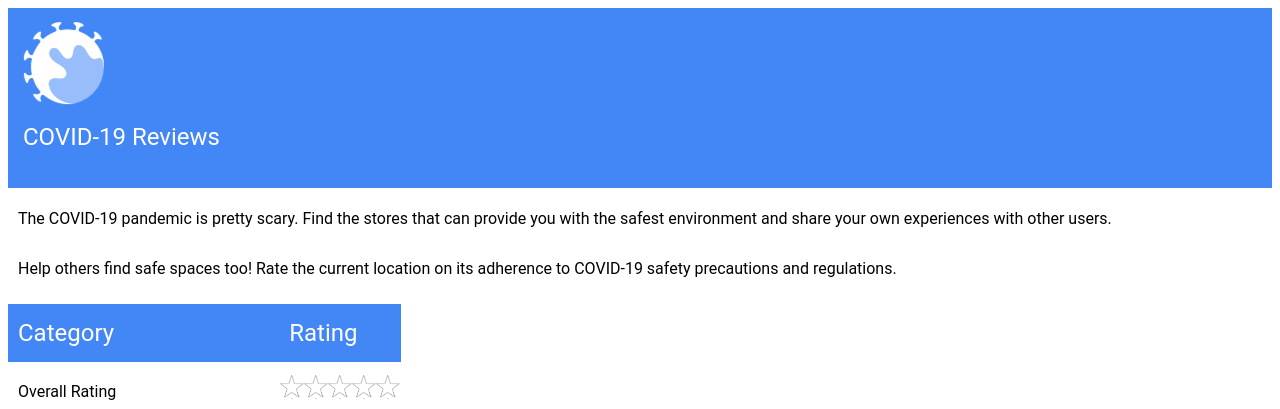
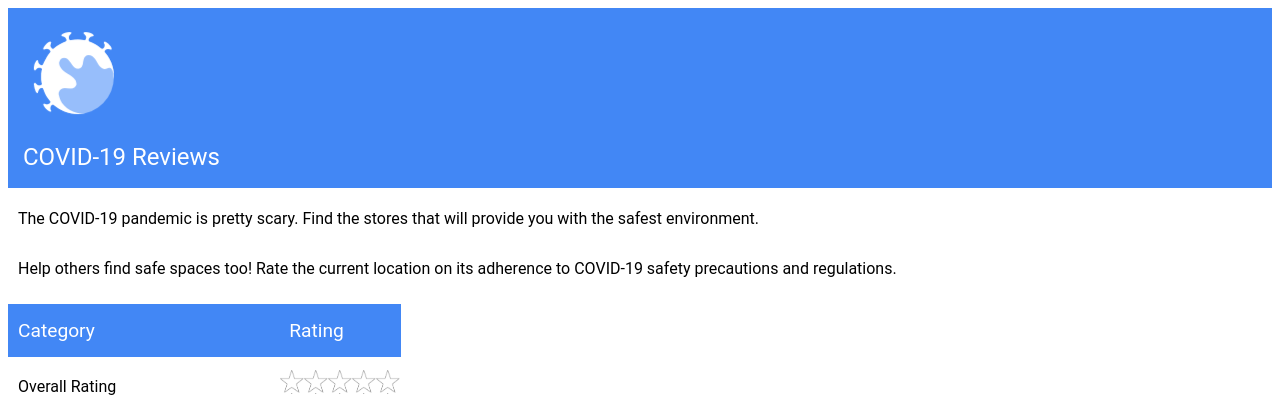
Before and after one commit to st0ro/HackTheNorth-2021, a React app in the folder extension/: page / in a window 1280 px wide. Shown: the top 409 px of the page. Built offline with nearby package versions, Linux system fonts and the light colour scheme.

Commit message:
more formatting

```diff
--- a/extension/src/App.css
+++ b/extension/src/App.css
@@ -2,6 +2,7 @@
 
 
 .App-logo {
+  padding: 10px;
   font-family: Roboto, Arial, sans-serif;
   animation: App-logo-spin infinite 20s linear;
   height: 80px;
@@ -17,6 +18,7 @@
 }
 
 .App-title {
+  padding: 15=0px;
   font-size: 1.5em;
   font-family: Roboto, Arial, sans-serif;
   font-weight: normal;
--- a/extension/src/App.js
+++ b/extension/src/App.js
@@ -23,7 +23,7 @@ class App extends Component {
           <h1 className="App-title">COVID-19 Reviews</h1>
         </header>
         <p className="App-intro">
-          The COVID-19 pandemic is pretty scary. Find the stores that can provide you with the safest environment and share your own experiences with other users.
+          The COVID-19 pandemic is pretty scary. Find the stores that will provide you with the safest environment.
         </p>
         <p className="App-intro">
           Help others find safe spaces too! Rate the current location on its adherence to COVID-19 safety precautions and regulations.
--- a/extension/src/form.css
+++ b/extension/src/form.css
@@ -6,7 +6,7 @@ table {
     padding: 15px 10px 15px 10px;
     font-family: "Product Sans", Roboto, Arial, sans-serif;
     font-weight: normal;
-    font-size: 1.5em;
+    font-size: 1.2em;
     text-align: left;
     background-color: #4287f5;
     color: #fff;
```
